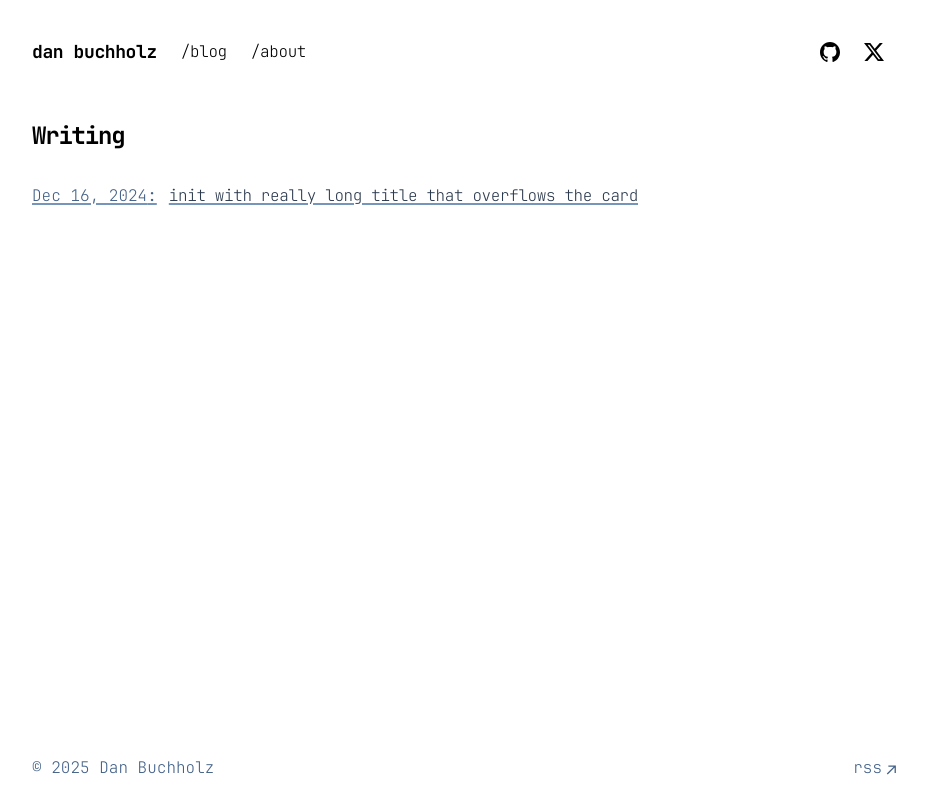
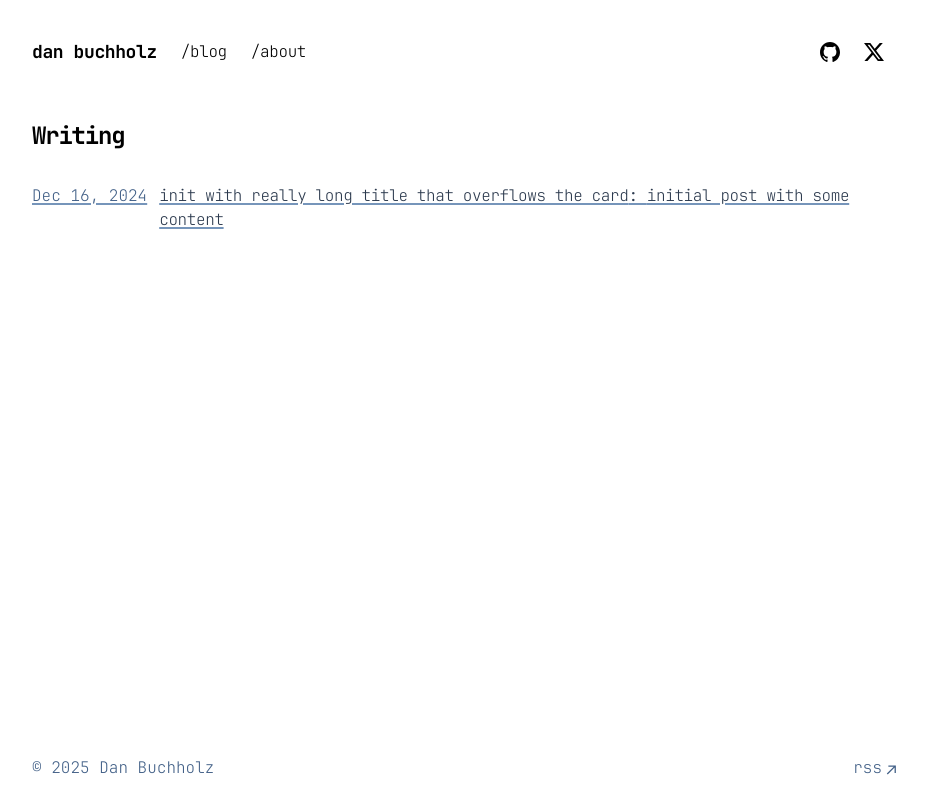
Before and after one commit to dtbuchholz/website, a Next.js app: page /blog in a window 1280 px wide. Shown: the whole page, without its empty margins (176-1103 px from the left). Built offline with nearby package versions, Linux system fonts and the light colour scheme.

Commit message:
feat: include desc in posts summary

```diff
--- a/app/components/posts/index.tsx
+++ b/app/components/posts/index.tsx
@@ -24,10 +24,10 @@ export function BlogPosts({ count }: { count?: number }) {
             <div className="card">
               <div className="w-full flex flex-col sm:flex-row space-x-0 sm:space-x-2">
                 <p className="text-theme-600 dark:text-theme-300 tabular-nums shrink-0 mr-3">
-                  {formatDate(post.metadata.publishedAt, false)}:
+                  {formatDate(post.metadata.publishedAt, false)}
                 </p>
                 <p className="text-theme-900 dark:text-theme-100 tracking-tight ">
-                  {post.metadata.title}
+                  {post.metadata.title}: {post.metadata.description}
                 </p>
               </div>
             </div>
```
